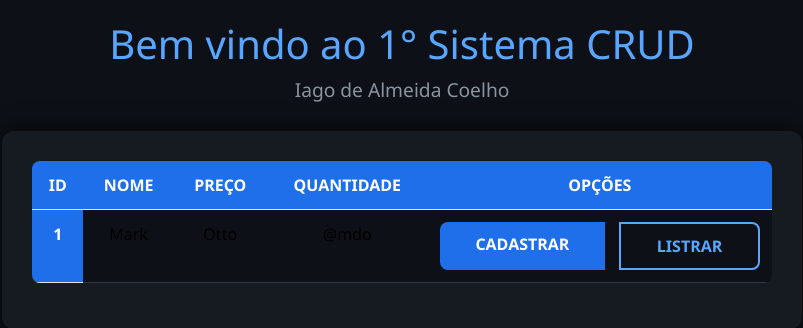
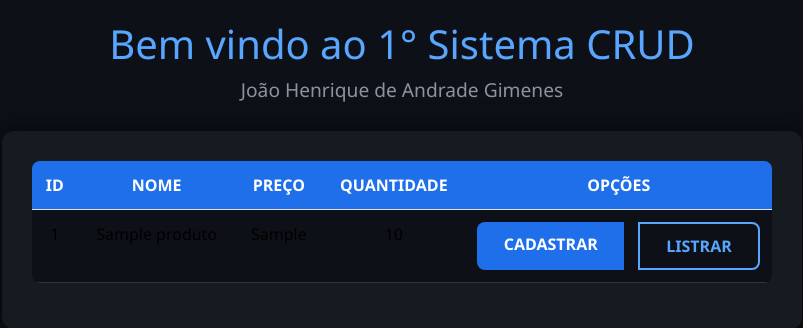
Before and after one commit to JoaoH2512/Loja, a PHP site: page /listar.php in a window 1280 px wide. Shown: the top 328 px of the page, without its empty margins (238-1041 px from the left). Run offline with PHP 8.4, Linux system fonts and the light colour scheme; tables that the repository leaves empty or names only in its code hold one stand-in row (values such as "Sample post").

Commit message:
Loja, criando lista

```diff
--- a/cabecalho.php
+++ b/cabecalho.php
@@ -9,4 +9,4 @@
 </head>
 <body>
     <h1>Bem vindo ao 1° Sistema CRUD</h1>
-    <h2>Iago de Almeida Coelho</h2>
+    <h2>João Henrique de Andrade Gimenes</h2>
--- /dev/null
+++ b/conexao.php
@@ -0,0 +1,14 @@
+    <?php
+            $host = 'localhost';
+            $dbname = 'loja';
+            $user = 'root';
+            $pass = '';
+        try {
+            $pdo = new PDO("mysql:host=$host;dbname=$dbname", $user, $pass);
+            // Habilita erros do PDO
+            $pdo->setAttribute(PDO::ATTR_ERRMODE, PDO::ERRMODE_EXCEPTION);
+           // echo "Conexão bem-sucedida!";
+        } catch (PDOException $e) {
+            echo "Erro na conexão: " . $e->getMessage();
+        }
+    ?>
--- a/index.php
+++ b/index.php
@@ -5,7 +5,7 @@
     <div class="container">
         <div class="btn-group" role="group" aria-label="Basic mixed styles example">
             <a href="cadastrar.php" type="button" class="btn btn-danger">Cadastrar</a>
-            <a href="listar.php" type="button" class="btn btn-warning">Listrar</a>
+            <a href="listar.php" type="button" class="btn btn-warning">Listar</a>
         </div>
 
     </div>
--- a/listar.php
+++ b/listar.php
@@ -1,6 +1,7 @@
 <?php
     include "cabecalho.php"
 ?>
+<body>
     <div class="container">
             <table class="table">
             <thead>
@@ -13,18 +14,32 @@
                 </tr>
             </thead>
             <tbody>
-                <tr>
-                    <th scope="row">1</th>
-                    <td>Mark</td>
-                    <td>Otto</td>
-                    <td>@mdo</td>
+
+
+            <?php
+                require 'conexao.php';
+                $sql = "SELECT * FROM produtos";
+                $stmt = $pdo->query($sql);
+                while ($produto = $stmt->fetch(PDO::FETCH_ASSOC)) {
+
+                    echo"<tr>";
+                    echo "<td>".$produto['id']."</td>";
+                    echo "<td>".$produto['nome']."</td>";
+                    echo "<td>".$produto['preco']."</td>";
+                    echo "<td>".$produto['quantidade']."</td>";
+                    echo "
                     <td>
-                        <div class="btn-group" role="group" aria-label="Basic mixed styles example">
-                            <a href="cadastrar.php" type="button" class="btn btn-danger">Cadastrar</a>
-                            <a href="listar.php" type="button" class="btn btn-warning">Listrar</a>
+                         <div class='btn-group' role='group' aria-label='Basic mixed styles example'>
+                            <a href='cadastrar.php' type='button' class='btn btn-danger'>Cadastrar</a>
+                            <a href='listar.php' type='button' class='btn btn-warning'>Listrar</a>
                         </div>
-                    </td>
-                </tr>
+
+                    </td>";
+                    echo"<tr/>";
+
+                }
+            ?>
+
             </tbody>
         </table>
     </div>
```
Also changed, not shown: cadastrar.php (+5 -5 lines), inserir.php (added, +22 -0 lines).
